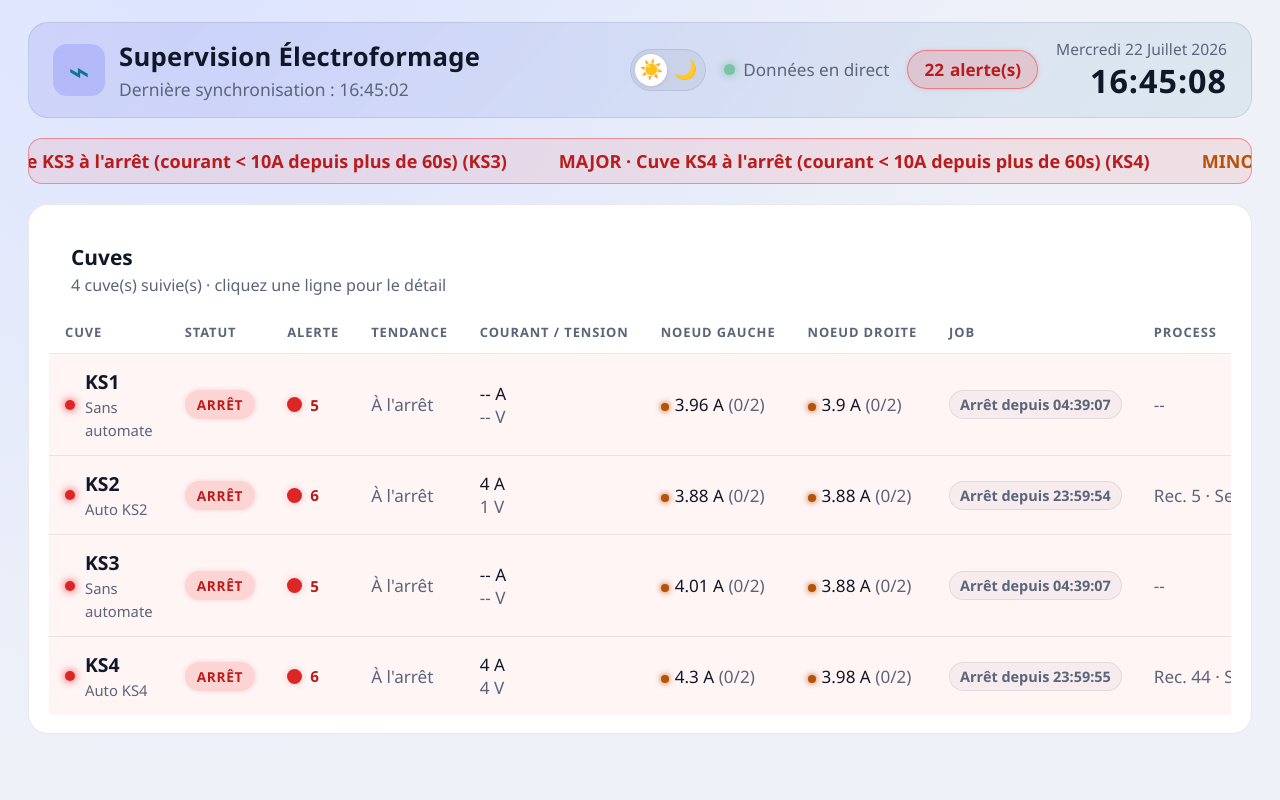
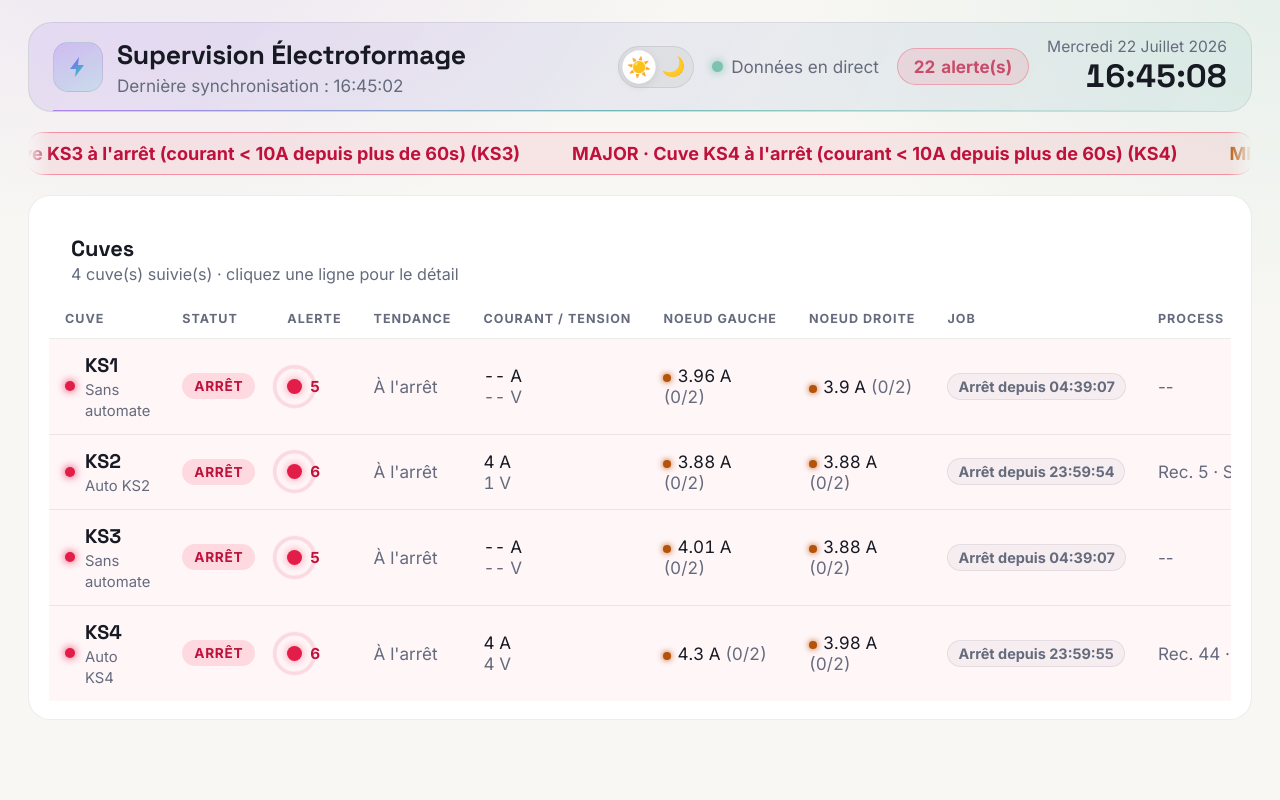
Before and after one commit to McDams/Visuals-V2, a Flask app: page / in a window 1280 px wide. Run offline with Flask 3, Linux system fonts and the light colour scheme.

Commit message:
Nouvelle identité visuelle "aurora" (violet/émeraude/turquoise)
Refonte du design en gardant la structure identique (tableau, modal,
popover d'alertes, bandeau défilant) :

- Palette repensée: violet + turquoise + émeraude au lieu du
  indigo/cyan générique, déclinée clair/sombre
- Typographie: Space Grotesk (titres, gros chiffres, nom des cuves)
  + Inter (texte courant), chargées depuis Google Fonts
- Logo SVG en dégradé (éclair violet->turquoise) à la place de l'emoji
- Bandeau supérieur: liseré dégradé en bas, fond "verre" plus subtil
- Point d'alerte critique: anneau de pulsation qui se dilate au lieu
  d'un clignotement de l'ombre portée
- Sparklines et graphique du modal: remplissage en dégradé sous la
  courbe, couleurs lues dynamiquement depuis les variables CSS du
  thème actif (cohérentes entre canvas Chart.js et le reste de l'UI)
- Bandeau d'alertes défilant: fondu sur les bords (mask-image)
- Fond de page: double halo radial violet/turquoise au lieu d'un
  dégradé plat

Co-Authored-By: Claude Sonnet 5 <noreply@anthropic.com>

```diff
--- a/static/css/dashboard.css
+++ b/static/css/dashboard.css
@@ -1,71 +1,73 @@
 :root {
   color-scheme: dark;
-  --bg: #05070d;
-  --panel: #0d1526;
-  --panel-2: #111c33;
-  --border: rgba(148, 163, 184, 0.14);
-  --border-strong: rgba(148, 163, 184, 0.24);
-  --text: #e6ecf7;
-  --muted: #8b96b8;
-  --accent: #6366f1;
-  --accent-2: #22d3ee;
-  --ok: #22c55e;
+  --bg: #080a10;
+  --panel: #11141d;
+  --panel-2: #171b27;
+  --border: rgba(163, 163, 194, 0.12);
+  --border-strong: rgba(163, 163, 194, 0.22);
+  --text: #eef0f8;
+  --muted: #8b90ab;
+  --accent: #8b5cf6;
+  --accent-2: #2dd4bf;
+  --ok: #10b981;
   --warn: #f59e0b;
-  --critical: #ef4444;
+  --critical: #f43f5e;
 
-  /* Readable status text tuned per-theme: dark theme wants light pastels, light theme
-     wants darker saturated tones, so these can't just be var(--ok)/var(--warn)/etc. */
-  --ok-text: #86efac;
+  /* Readable status text tuned per-theme: dark wants light pastels, light wants darker
+     saturated tones, so these can't just reuse --ok/--warn/--critical directly. */
+  --ok-text: #6ee7b7;
   --warn-text: #fcd34d;
-  --critical-text: #fca5a5;
-  --pink-text: #f9a8d4;
+  --critical-text: #fda4af;
+  --job-text: #c4b5fd;
 
   --surface-tint: rgba(255, 255, 255, 0.035);
   --surface-tint-2: rgba(255, 255, 255, 0.06);
-  --row-hover: rgba(99, 102, 241, 0.1);
-  --table-head-bg: rgba(9, 14, 27, 0.96);
-  --scrim: rgba(2, 6, 16, 0.72);
+  --row-hover: rgba(139, 92, 246, 0.1);
+  --table-head-bg: rgba(11, 13, 20, 0.96);
+  --scrim: rgba(3, 4, 8, 0.72);
   --shadow-modal: rgba(0, 0, 0, 0.55);
-  --shadow-soft: rgba(0, 0, 0, 0.18);
+  --shadow-soft: rgba(0, 0, 0, 0.2);
 
-  --body-bg: radial-gradient(circle at 15% -10%, #16213e, var(--bg) 60%);
-  --topbar-bg: linear-gradient(135deg, rgba(99, 102, 241, 0.22), rgba(34, 211, 238, 0.09));
-  --modal-bg: linear-gradient(165deg, #101b33, #070b14 65%);
-  --popover-bg: linear-gradient(165deg, #111c33, #070b14 70%);
+  --body-bg: radial-gradient(ellipse 900px 500px at 12% -8%, rgba(139, 92, 246, 0.16), transparent 60%),
+    radial-gradient(ellipse 900px 600px at 100% 0%, rgba(45, 212, 191, 0.1), transparent 55%), var(--bg);
+  --topbar-bg: linear-gradient(120deg, rgba(139, 92, 246, 0.2), rgba(45, 212, 191, 0.08));
+  --modal-bg: linear-gradient(165deg, #161a27, #0a0c13 65%);
+  --popover-bg: linear-gradient(165deg, #171b28, #0a0c13 70%);
 }
 
 :root[data-theme="light"] {
   color-scheme: light;
-  --bg: #eef1f8;
+  --bg: #f8f7f3;
   --panel: #ffffff;
-  --panel-2: #f4f6fb;
-  --border: rgba(15, 23, 42, 0.09);
-  --border-strong: rgba(15, 23, 42, 0.14);
-  --text: #101828;
-  --muted: #5b6478;
-  --accent: #4f46e5;
-  --accent-2: #0e7490;
-  --ok: #16a34a;
+  --panel-2: #f3f2ec;
+  --border: rgba(23, 23, 30, 0.08);
+  --border-strong: rgba(23, 23, 30, 0.14);
+  --text: #171923;
+  --muted: #656b7d;
+  --accent: #7c3aed;
+  --accent-2: #0d9488;
+  --ok: #059669;
   --warn: #b45309;
-  --critical: #dc2626;
+  --critical: #e11d48;
 
-  --ok-text: #15803d;
+  --ok-text: #047857;
   --warn-text: #b45309;
-  --critical-text: #b91c1c;
-  --pink-text: #be185d;
+  --critical-text: #be123c;
+  --job-text: #6d28d9;
 
-  --surface-tint: rgba(15, 23, 42, 0.035);
-  --surface-tint-2: rgba(15, 23, 42, 0.05);
-  --row-hover: rgba(79, 70, 229, 0.07);
+  --surface-tint: rgba(23, 23, 30, 0.035);
+  --surface-tint-2: rgba(23, 23, 30, 0.05);
+  --row-hover: rgba(124, 58, 237, 0.06);
   --table-head-bg: rgba(255, 255, 255, 0.97);
-  --scrim: rgba(15, 23, 42, 0.45);
-  --shadow-modal: rgba(15, 23, 42, 0.22);
-  --shadow-soft: rgba(15, 23, 42, 0.1);
+  --scrim: rgba(23, 23, 30, 0.45);
+  --shadow-modal: rgba(23, 23, 30, 0.2);
+  --shadow-soft: rgba(23, 23, 30, 0.1);
 
-  --body-bg: radial-gradient(circle at 15% -10%, #dbe3ff, var(--bg) 60%);
-  --topbar-bg: linear-gradient(135deg, rgba(79, 70, 229, 0.12), rgba(14, 116, 144, 0.08));
-  --modal-bg: linear-gradient(165deg, #ffffff, #f2f4fa 65%);
-  --popover-bg: linear-gradient(165deg, #ffffff, #f2f4fa 70%);
+  --body-bg: radial-gradient(ellipse 900px 500px at 12% -8%, rgba(124, 58, 237, 0.09), transparent 60%),
+    radial-gradient(ellipse 900px 600px at 100% 0%, rgba(13, 148, 136, 0.07), transparent 55%), var(--bg);
+  --topbar-bg: linear-gradient(120deg, rgba(124, 58, 237, 0.1), rgba(13, 148, 136, 0.07));
+  --modal-bg: linear-gradient(165deg, #ffffff, #f2f1ec 65%);
+  --popover-bg: linear-gradient(165deg, #ffffff, #f2f1ec 70%);
 }
 
 * { box-sizing: border-box; }
@@ -74,10 +76,15 @@ html { font-size: clamp(15px, 0.9vw + 9px, 19px); }
 
 body {
   margin: 0;
-  font-family: "Segoe UI", Inter, Roboto, sans-serif;
+  font-family: "Inter", "Segoe UI", Roboto, sans-serif;
   background: var(--body-bg);
+  background-attachment: fixed;
   color: var(--text);
   transition: background-color 0.25s ease, color 0.25s ease;
+}
+
+h1, h2, h3, .brand-title, .clock-time, .tank-stat-value, .modal-header h2, .kpi-value {
+  font-family: "Space Grotesk", "Inter", "Segoe UI", sans-serif;
 }
 
 .muted { color: var(--muted); }
@@ -99,24 +106,32 @@ body {
   align-items: center;
   flex-wrap: wrap;
   gap: 16px;
-  padding: 16px 24px;
+  padding: 14px 24px;
   background: var(--topbar-bg);
   border: 1px solid var(--border);
-  border-radius: 20px;
+  border-radius: 24px;
+  position: relative;
+  overflow: hidden;
   transition: background-color 0.25s ease, border-color 0.25s ease;
+}
+.topbar::after {
+  content: '';
+  position: absolute; left: 24px; right: 24px; bottom: 0; height: 1px;
+  background: linear-gradient(90deg, var(--accent), var(--accent-2), transparent);
+  opacity: 0.55;
 }
 
 .brand { display: flex; gap: 14px; align-items: center; }
 .brand-mark {
-  font-size: 1.9rem;
-  width: 52px; height: 52px;
+  width: 50px; height: 50px; flex-shrink: 0;
   display: flex; align-items: center; justify-content: center;
-  border-radius: 14px;
-  background: rgba(99, 102, 241, 0.24);
-  color: var(--accent-2);
+  border-radius: 15px;
+  background: linear-gradient(155deg, rgba(139, 92, 246, 0.24), rgba(45, 212, 191, 0.16));
+  border: 1px solid var(--border);
 }
-.brand-title { margin: 0; font-size: 1.35rem; font-weight: 800; letter-spacing: 0.01em; }
-.brand-sub { margin: 3px 0 0; color: var(--muted); font-size: 0.92rem; }
+.brand-mark svg { width: 24px; height: 24px; display: block; }
+.brand-title { margin: 0; font-size: 1.4rem; font-weight: 700; letter-spacing: -0.01em; }
+.brand-sub { margin: 3px 0 0; color: var(--muted); font-size: 0.9rem; }
 
 .status-cluster { display: flex; align-items: center; gap: 18px; flex-wrap: wrap; }
 
@@ -129,10 +144,10 @@ body {
   width: 32px; height: 32px; border-radius: 50%; border: none;
   background: transparent; color: var(--muted); font-size: 1rem;
   cursor: pointer; display: flex; align-items: center; justify-content: center;
-  transition: background-color 0.15s, color 0.15s;
+  transition: background-color 0.15s, color 0.15s, transform 0.15s;
 }
 .theme-toggle-btn:hover { color: var(--text); }
-.theme-toggle-btn.is-active { background: var(--panel); color: var(--accent-2); box-shadow: 0 1px 4px var(--shadow-soft); }
+.theme-toggle-btn.is-active { background: var(--panel); color: var(--accent-2); box-shadow: 0 2px 8px var(--shadow-soft); transform: scale(1.04); }
 
 .conn-status { display: flex; align-items: center; gap: 8px; font-size: 0.9rem; color: var(--muted); }
 .conn-dot {
@@ -151,31 +166,37 @@ body {
   color: var(--warn-text); font-weight: 700; font-size: 0.9rem;
 }
 .alert-pill--critical {
-  background: rgba(239, 68, 68, 0.18);
-  border-color: rgba(239, 68, 68, 0.55);
+  background: rgba(244, 63, 94, 0.16);
+  border-color: rgba(244, 63, 94, 0.5);
   color: var(--critical-text);
-  animation: blink 1.4s infinite;
+  animation: softPulse 1.8s ease-in-out infinite;
 }
 
 .clock { display: flex; flex-direction: column; align-items: flex-end; line-height: 1.25; }
-.clock-date { font-size: 0.82rem; color: var(--muted); text-transform: capitalize; }
+.clock-date { font-size: 0.82rem; color: var(--muted); text-transform: capitalize; font-family: "Inter", sans-serif; }
 .clock-time {
   font-variant-numeric: tabular-nums;
-  font-size: 1.7rem; font-weight: 800; letter-spacing: 0.03em;
+  font-size: 1.7rem; font-weight: 700; letter-spacing: 0.01em;
 }
 
 @keyframes pulse { 0%, 100% { opacity: 1; } 50% { opacity: 0.4; } }
-@keyframes blink { 0%, 100% { box-shadow: 0 0 0 rgba(239, 68, 68, 0); } 50% { box-shadow: 0 0 18px rgba(239, 68, 68, 0.75); } }
+@keyframes softPulse { 0%, 100% { opacity: 1; } 50% { opacity: 0.65; } }
+@keyframes ringPulse {
+  0% { transform: scale(0.75); opacity: 0.85; }
+  100% { transform: scale(2.1); opacity: 0; }
+}
 
 /* ---------- Alert ticker ---------- */
 .alert-ticker {
   overflow: hidden;
   border-radius: 14px;
   border: 1px solid rgba(245, 158, 11, 0.35);
-  background: rgba(245, 158, 11, 0.08);
+  background: rgba(245, 158, 11, 0.07);
   padding: 9px 0;
+  mask-image: linear-gradient(90deg, transparent, #000 24px, #000 calc(100% - 24px), transparent);
+  -webkit-mask-image: linear-gradient(90deg, transparent, #000 24px, #000 calc(100% - 24px), transparent);
 }
-.alert-ticker--critical { border-color: rgba(239, 68, 68, 0.5); background: rgba(239, 68, 68, 0.1); }
+.alert-ticker--critical { border-color: rgba(244, 63, 94, 0.5); background: rgba(244, 63, 94, 0.09); }
 .ticker-track {
   display: inline-flex; gap: 52px; white-space: nowrap;
   padding-left: 100%;
@@ -197,8 +218,8 @@ body {
 .tank-table { width: 100%; border-collapse: separate; border-spacing: 0; min-width: 1040px; }
 .tank-table thead th {
   position: sticky; top: 0; z-index: 1;
-  text-align: left; padding: 12px 16px; font-size: 0.68rem; text-transform: uppercase;
-  letter-spacing: 0.07em; color: var(--muted); background: var(--table-head-bg);
+  text-align: left; padding: 12px 16px; font-size: 0.66rem; text-transform: uppercase;
+  letter-spacing: 0.08em; color: var(--muted); background: var(--table-head-bg);
   border-bottom: 1px solid var(--border); white-space: nowrap;
 }
 .tank-table tbody td {
@@ -209,11 +230,11 @@ body {
 .tank-row:hover { background: var(--row-hover); }
 .tank-row:focus-visible { outline: 2px solid var(--accent-2); outline-offset: -2px; }
 .tank-row:last-child td { border-bottom: none; }
-.tank-row--alert { background: rgba(239, 68, 68, 0.05); }
-.tank-row--alert:hover { background: rgba(239, 68, 68, 0.1); }
+.tank-row--alert { background: rgba(244, 63, 94, 0.045); }
+.tank-row--alert:hover { background: rgba(244, 63, 94, 0.09); }
 
 .tank-row-name { display: flex; align-items: center; gap: 10px; }
-.tank-row-name strong { display: block; font-size: 1.02rem; }
+.tank-row-name strong { display: block; font-size: 1.04rem; font-family: "Space Grotesk", sans-serif; }
 .tank-row-name .muted { font-size: 0.78rem; }
 
 .row-status-dot { width: 10px; height: 10px; border-radius: 50%; flex-shrink: 0; background: var(--muted); }
@@ -233,10 +254,10 @@ body {
 
 .job-pill {
   display: inline-flex; padding: 4px 10px; border-radius: 999px; font-size: 0.76rem; font-weight: 700;
-  background: rgba(244, 114, 182, 0.12); color: var(--pink-text); border: 1px solid rgba(244, 114, 182, 0.32);
+  background: rgba(139, 92, 246, 0.13); color: var(--job-text); border: 1px solid rgba(139, 92, 246, 0.32);
   white-space: nowrap;
 }
-.job-pill--overrun { background: rgba(239, 68, 68, 0.14); color: var(--critical-text); border-color: rgba(239, 68, 68, 0.4); }
+.job-pill--overrun { background: rgba(244, 63, 94, 0.14); color: var(--critical-text); border-color: rgba(244, 63, 94, 0.4); }
 .job-pill--stopped { background: var(--surface-tint); color: var(--muted); border-color: var(--border); }
 
 .process-cell { max-width: 220px; overflow: hidden; text-overflow: ellipsis; white-space: nowrap; }
@@ -249,13 +270,13 @@ body {
 /* ---------- Tank detail (rendered inside the modal) ---------- */
 .status-badge {
   display: inline-flex; align-items: center; gap: 6px; white-space: nowrap;
-  padding: 5px 12px; border-radius: 999px; font-size: 0.72rem; font-weight: 800;
+  padding: 5px 12px; border-radius: 999px; font-size: 0.72rem; font-weight: 700;
   text-transform: uppercase; letter-spacing: 0.05em;
   background: var(--surface-tint-2); color: var(--muted);
 }
-.status-badge--ok { background: rgba(34, 197, 94, 0.16); color: var(--ok-text); }
-.status-badge--warn { background: rgba(245, 158, 11, 0.16); color: var(--warn-text); }
-.status-badge--critical { background: rgba(239, 68, 68, 0.18); color: var(--critical-text); animation: blink 1.4s infinite; }
+.status-badge--ok { background: rgba(16, 185, 129, 0.15); color: var(--ok-text); }
+.status-badge--warn { background: rgba(245, 158, 11, 0.15); color: var(--warn-text); }
+.status-badge--critical { background: rgba(244, 63, 94, 0.16); color: var(--critical-text); }
 
 .tank-automation { margin: 2px 0 0; color: var(--muted); font-size: 0.85rem; }
 .tank-last-seen { margin: 2px 0 0; color: var(--muted); font-size: 0.78rem; }
@@ -378,22 +399,28 @@ body.modal-open { overflow: hidden; }
 
 /* ---------- Panels ---------- */
 .panel {
-  background: var(--panel); border: 1px solid var(--border); border-radius: 20px; padding: 18px 20px;
+  background: var(--panel); border: 1px solid var(--border); border-radius: 22px; padding: 18px 20px;
   transition: background-color 0.25s ease, border-color 0.25s ease;
 }
 .panel-header { display: flex; justify-content: space-between; align-items: center; margin-bottom: 12px; }
-.panel-header h2 { margin: 0; font-size: 1.1rem; }
+.panel-header h2 { margin: 0; font-size: 1.15rem; font-weight: 700; }
 .panel-sub { color: var(--muted); font-size: 0.85rem; }
 
 /* ---------- Per-tank alert dot + popover ---------- */
 .alert-dot-cell { display: flex; align-items: center; gap: 8px; }
 .alert-dot {
+  position: relative;
   width: 15px; height: 15px; border-radius: 50%; cursor: pointer; flex-shrink: 0;
   background: var(--ok); box-shadow: 0 0 8px var(--ok);
   transition: transform 0.15s;
 }
 .alert-dot:hover { transform: scale(1.2); }
-.alert-dot--problem { background: var(--critical); box-shadow: 0 0 10px rgba(239, 68, 68, 0.6); animation: blink 1.6s infinite; }
+.alert-dot--problem { background: var(--critical); box-shadow: 0 0 8px rgba(244, 63, 94, 0.6); }
+.alert-dot--problem::after {
+  content: ''; position: absolute; inset: -4px; border-radius: 50%;
+  border: 2px solid var(--critical);
+  animation: ringPulse 1.8s ease-out infinite;
+}
 .alert-dot-count--problem { font-size: 0.8rem; font-weight: 700; color: var(--critical-text); }
 
 .alert-popover {
--- a/static/js/dashboard.js
+++ b/static/js/dashboard.js
@@ -1,7 +1,19 @@
 const chartInstances = {};
 const REFRESH_MS = 5000;
-const PALETTE = ['#22d3ee', '#818cf8', '#fbbf24', '#34d399'];
-const AUTOMATE_COLOR = '#f472b6';
+
+// Reads a live CSS custom property so canvas-drawn charts use the same palette as the
+// rest of the UI and stay correct across theme switches (Chart.js can't read var(...)
+// itself, it needs a resolved color string at chart-creation time).
+function cssVar(name) {
+  return getComputedStyle(document.documentElement).getPropertyValue(name).trim();
+}
+function chartSensorPalette() {
+  return [cssVar('--accent-2'), cssVar('--accent'), cssVar('--warn'), cssVar('--ok')];
+}
+function chartAutomateColor() {
+  return cssVar('--job-text');
+}
+
 // Fixed current axis (A) shared by every tank chart. Keep in sync with
 // services/tank_config.py CHART_CURRENT_AXIS_MAX.
 const CURRENT_AXIS_MAX = 220;
@@ -303,6 +315,10 @@ function renderSparkline(canvasId, series, color) {
   chartInstances[canvasId]?.destroy();
   if (!series || !series.points.length) return;
 
+  const gradient = ctx.getContext('2d').createLinearGradient(0, 0, 0, 34);
+  gradient.addColorStop(0, `${color}38`);
+  gradient.addColorStop(1, `${color}00`);
+
   chartInstances[canvasId] = new Chart(ctx, {
     type: 'line',
     data: {
@@ -311,7 +327,8 @@ function renderSparkline(canvasId, series, color) {
         {
           data: series.points.map((p) => p.value),
           borderColor: color,
-          backgroundColor: 'transparent',
+          backgroundColor: gradient,
+          fill: true,
           borderWidth: 2,
           pointRadius: 0,
           tension: 0.35,
@@ -405,7 +422,7 @@ function renderTankTable() {
   state.tankViews.forEach((view) => {
     if (view.status === 'arret') return;
     const visual = statusVisual(view, state.alerts);
-    const color = visual === 'critical' ? '#f87171' : visual === 'warn' ? '#fbbf24' : '#22d3ee';
+    const color = visual === 'critical' ? cssVar('--critical') : visual === 'warn' ? cssVar('--warn') : cssVar('--accent-2');
     renderSparkline(`spark-${view.tank}`, primarySeriesFor(view), color);
   });
 }
@@ -547,10 +564,12 @@ function initTankModalChart(view) {
 
   let sensorIndex = 0;
   const hasAutomate = (view.series || []).some((s) => s.isAutomate);
+  const sensorPalette = chartSensorPalette();
+  const automateColor = chartAutomateColor();
   const datasets = (view.series || []).map((series) => {
     const byTime = Object.fromEntries(series.points.map((p) => [p.time, p.value]));
     const isAutomate = Boolean(series.isAutomate);
-    const color = isAutomate ? AUTOMATE_COLOR : PALETTE[sensorIndex % PALETTE.length];
+    const color = isAutomate ? automateColor : sensorPalette[sensorIndex % sensorPalette.length];
     if (!isAutomate) sensorIndex += 1;
     return {
       label: series.label,
@@ -570,7 +589,7 @@ function initTankModalChart(view) {
     datasets.push({
       label: `Consigne (${setpointPerSensor} A/capteur)`,
       data: labels.map(() => setpointPerSensor),
-      borderColor: '#94a3b8',
+      borderColor: cssVar('--muted'),
       backgroundColor: 'transparent',
       borderWidth: 1.5,
       borderDash: [3, 5],
@@ -586,7 +605,7 @@ function initTankModalChart(view) {
     y: { min: 0, max: CURRENT_AXIS_MAX, ticks: { color: chartAxisColor() }, grid: { color: chartGridColor() } },
   };
   if (hasAutomate) {
-    scales.y1 = { position: 'right', min: 0, ticks: { color: AUTOMATE_COLOR }, grid: { display: false } };
+    scales.y1 = { position: 'right', min: 0, ticks: { color: automateColor }, grid: { display: false } };
   }
 
   chartInstances['tank-modal-chart']?.destroy();
--- a/templates/dashboard.html
+++ b/templates/dashboard.html
@@ -4,6 +4,12 @@
     <meta charset="utf-8" />
     <meta name="viewport" content="width=device-width, initial-scale=1" />
     <title>Supervision Électroformage</title>
+    <link rel="preconnect" href="https://fonts.googleapis.com" />
+    <link rel="preconnect" href="https://fonts.gstatic.com" crossorigin />
+    <link
+      href="https://fonts.googleapis.com/css2?family=Space+Grotesk:wght@500;600;700&family=Inter:wght@400;500;600;700;800&display=swap"
+      rel="stylesheet"
+    />
     <link rel="stylesheet" href="{{ url_for('static', filename='css/dashboard.css') }}" />
     <script>
       // Applied before first paint to avoid a flash of the wrong theme.
@@ -19,7 +25,17 @@
     <div class="wall">
       <header class="topbar">
         <div class="brand">
-          <span class="brand-mark">⌁</span>
+          <span class="brand-mark">
+            <svg viewBox="0 0 24 24" fill="none" xmlns="http://www.w3.org/2000/svg" aria-hidden="true">
+              <path d="M13 2 4 14h6l-1 8 9-12h-6l1-8z" fill="url(#boltGradient)" />
+              <defs>
+                <linearGradient id="boltGradient" x1="4" y1="2" x2="19" y2="22" gradientUnits="userSpaceOnUse">
+                  <stop stop-color="#8b5cf6" />
+                  <stop offset="1" stop-color="#2dd4bf" />
+                </linearGradient>
+              </defs>
+            </svg>
+          </span>
           <div>
             <p class="brand-title">Supervision Électroformage</p>
             <p class="brand-sub" id="process-summary">Chargement du process...</p>
```
Also changed, not shown: other parts of static/css/dashboard.css (+22 -22 lines).
